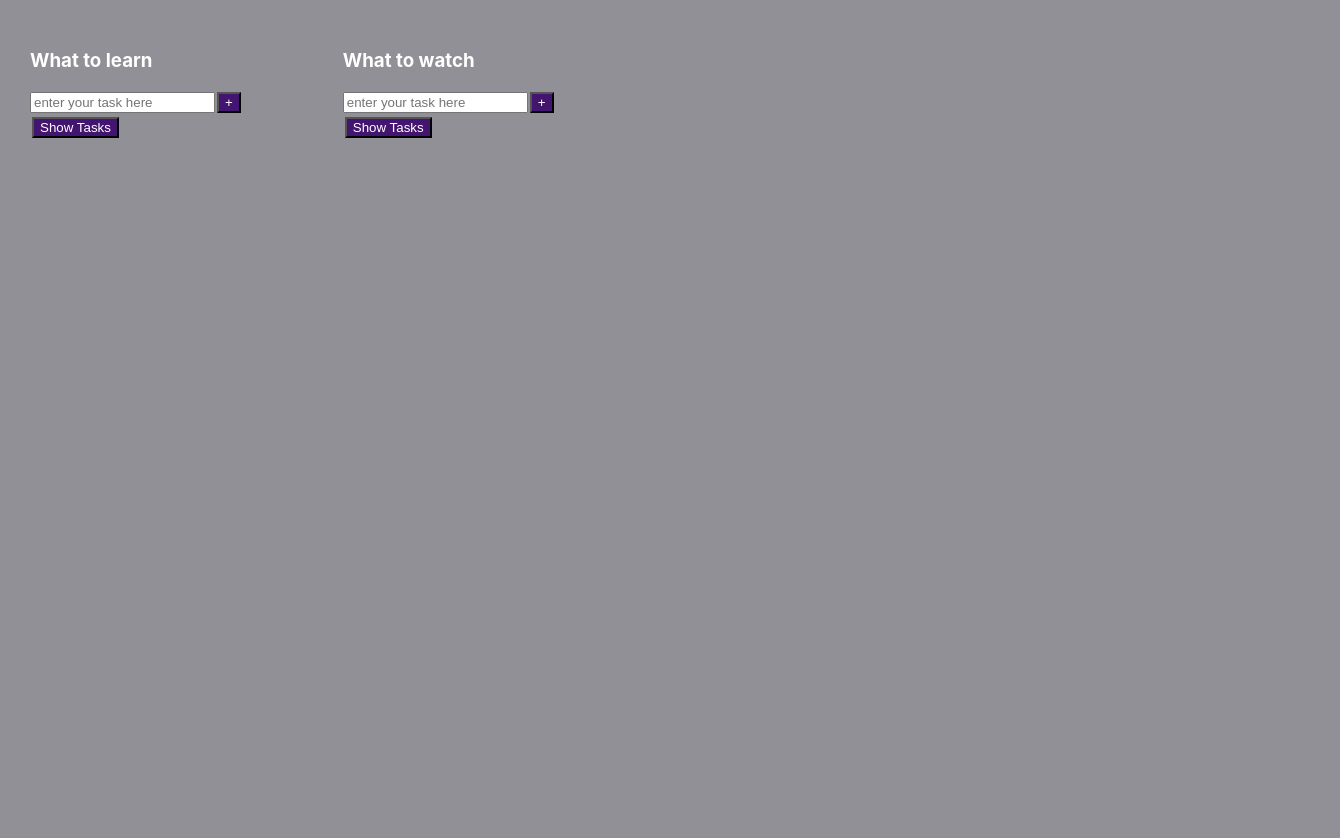
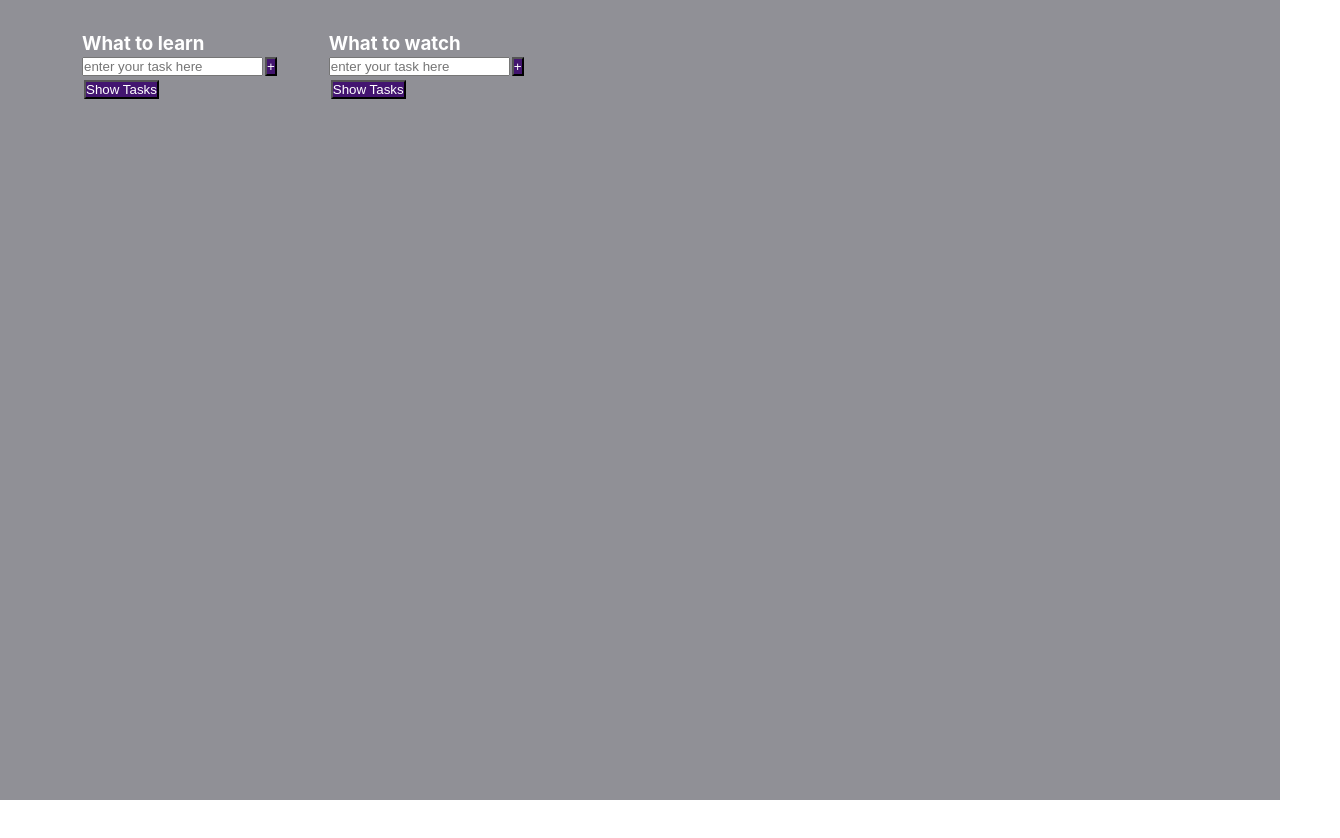
Before and after one commit to MykolaKaradzha/todolist-ts, a React (Create React App) app: page / in a window 1280 px wide. Shown: the top 838 px of the page, 1340 px wide, since content can reach past the window. After the commit the page ends 800 px from the top, so only its background shows below. Built offline with nearby package versions, Linux system fonts and the light colour scheme.

Commit message:
styled components installed

```diff
--- a/package.json
+++ b/package.json
@@ -10,10 +10,13 @@
     "@types/node": "^12.0.0",
     "@types/react": "^16.9.0",
     "@types/react-dom": "^16.9.0",
+    "@types/styled-components": "^5.1.23",
     "@types/uuid": "^8.3.4",
+    "babel-plugin-styled-components": "^2.0.5",
     "react": "^16.13.1",
     "react-dom": "^16.13.1",
     "react-scripts": "3.4.1",
+    "styled-components": "^5.3.3",
     "typescript": "~3.7.2",
     "uuid": "^8.3.2"
   },
--- a/src/App.tsx
+++ b/src/App.tsx
@@ -1,8 +1,22 @@
 import React, {useState} from 'react';
-import './App.css';
 import {Todolist} from "./components/Todolist/Todolist";
 import { v1 } from 'uuid';
+import styled from "styled-components";
 
+
+
+
+//styles
+const AppWrapper = styled.div`
+  display: flex;
+  width: 100%;
+  min-height: 100vh;
+  padding: 2rem;
+  color: white;
+  background-color: #909096;
+`
+
+//types
 export type taskType = {
     id: string
     title: string
@@ -15,15 +29,16 @@ type todolistProps = {
     filter: filterType
 }
 
-
 const App: React.FC = () => {
     // Todolists
     const [todolists, setTodolists] = useState<Array<todolistProps>>([
         {id: v1(), title: "What to learn", filter: "active"},
         {id: v1(), title: "What to watch", filter: "completed"}
     ])
+
     // task manipulation
-    const [tasks, setTasks] = useState<Array<taskType>>([
+    const [tasks, setTasks] = useState([
+
         {id: v1(), title: "HTML&CSS", isDone: true},
         {id: v1(), title: "JS", isDone: true},
         {id: v1(), title: "React", isDone: false},
@@ -56,16 +71,13 @@ const App: React.FC = () => {
         }
     }
     const changeFilter = (filter: filterType, todolistID: string) => {
-        setTodolists(todolists.map(todolist => todolist.id === todolistID ? {...todolist, filter:filter} : todolist))
-
-
+        setTodolists(todolists.map(
+            todolist => todolist.id === todolistID ? {...todolist, filter:filter} : todolist))
     }
 
 
-
-
     return (
-        <div className="App">
+        <AppWrapper>
             {todolists.map(todolist => {
                 const filteredTasks = filterTasks(todolist.filter)
                 return <Todolist key={todolist.id}
@@ -80,10 +92,7 @@ const App: React.FC = () => {
 
                 />
             })}
-
-            {/*<Todolist title={"Cartoons"} tasks={tasks2}/>*/}
-            {/*<Todolist title={"Movies"} tasks={tasks3}/>*/}
-        </div>
+        </AppWrapper>
     );
 }
 
--- a/src/components/Todolist/Todolist.tsx
+++ b/src/components/Todolist/Todolist.tsx
@@ -3,8 +3,12 @@ import {TodolistHeader} from "./TodolistHeader/TodolistHeader";
 import {TasksList} from "./TasksList/TasksList";
 import {filterType, taskType} from "../../App";
 import {Button} from "../UniversalComponents/Button/Button";
+import styled from "styled-components";
 
-
+//styles
+const TodolistWrapper = styled.div`
+  margin-left: 50px;
+`
 
 
 type propsType = {
@@ -28,7 +32,7 @@ export const Todolist:React.FC<propsType> = (
     const collapsedHandler = () => {
         setCollapsed(!collapsed)
     }
-    return <div>
+    return <TodolistWrapper>
         <TodolistHeader title={title} addTask={addTask}/>
         <Button onClick={collapsedHandler}>Show Tasks</Button>
         {!collapsed && <TasksList todolistID={todolistID}
@@ -39,5 +43,5 @@ export const Todolist:React.FC<propsType> = (
             filter={filter}
 
         />}
-    </div>
+    </TodolistWrapper>
 }
--- a/src/index.tsx
+++ b/src/index.tsx
@@ -3,8 +3,21 @@ import ReactDOM from 'react-dom';
 import './index.css';
 import App from './App';
 import * as serviceWorker from './serviceWorker';
+import {createGlobalStyle} from "styled-components";
 
-ReactDOM.render(<App/>,  document.getElementById('root'));
+const Global = createGlobalStyle`
+*{
+  margin: 0;
+  padding: 0;
+  box-sizing: border-box;
+}
+`
+
+ReactDOM.render(<>
+    <Global/>
+    <App/>
+    </>,
+    document.getElementById('root'));
 
 // If you want your app to work offline and load faster, you can change
 // unregister() to register() below. Note this comes with some pitfalls.
```
Also changed, not shown: 1 other file (tests, documents, lock files or other folders).
